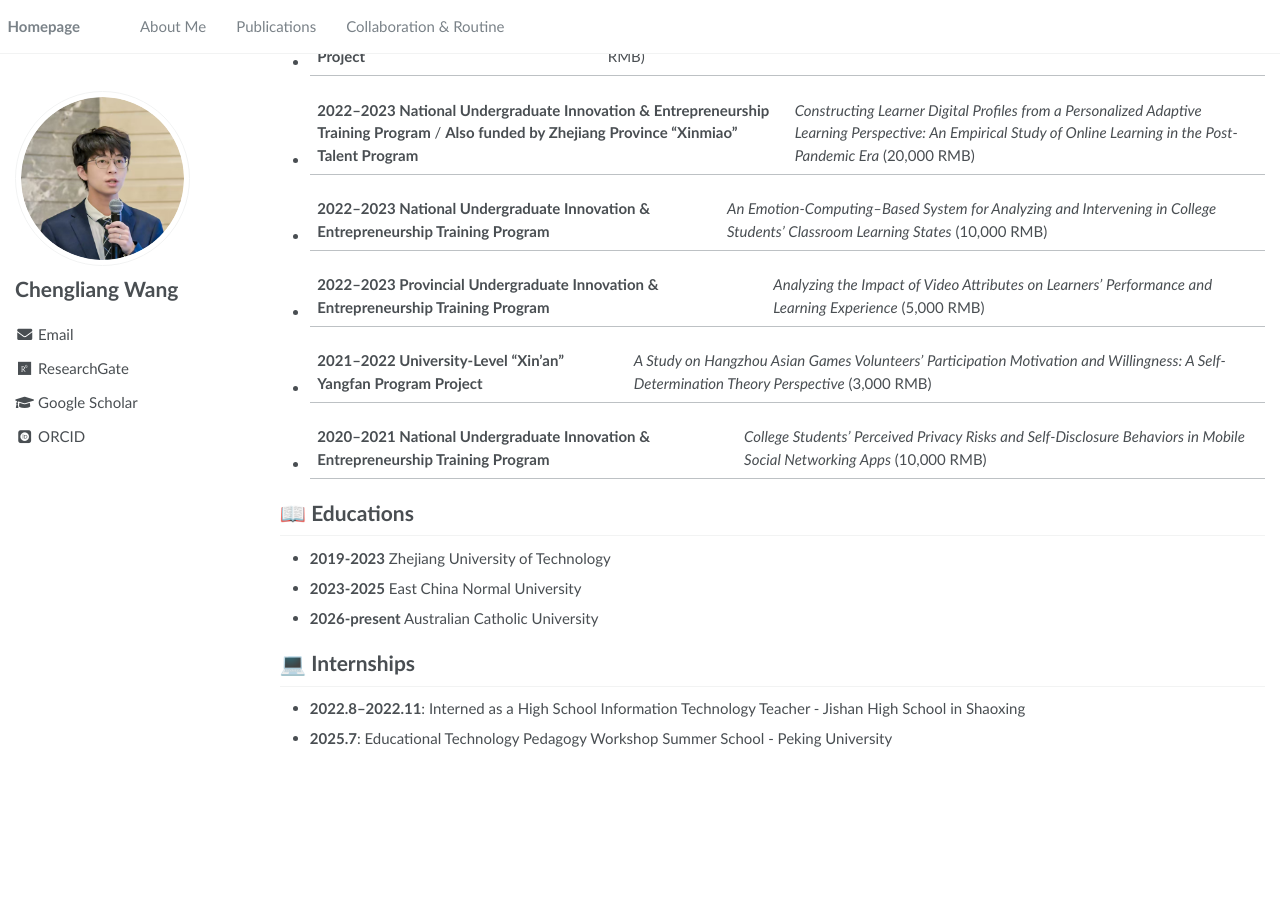
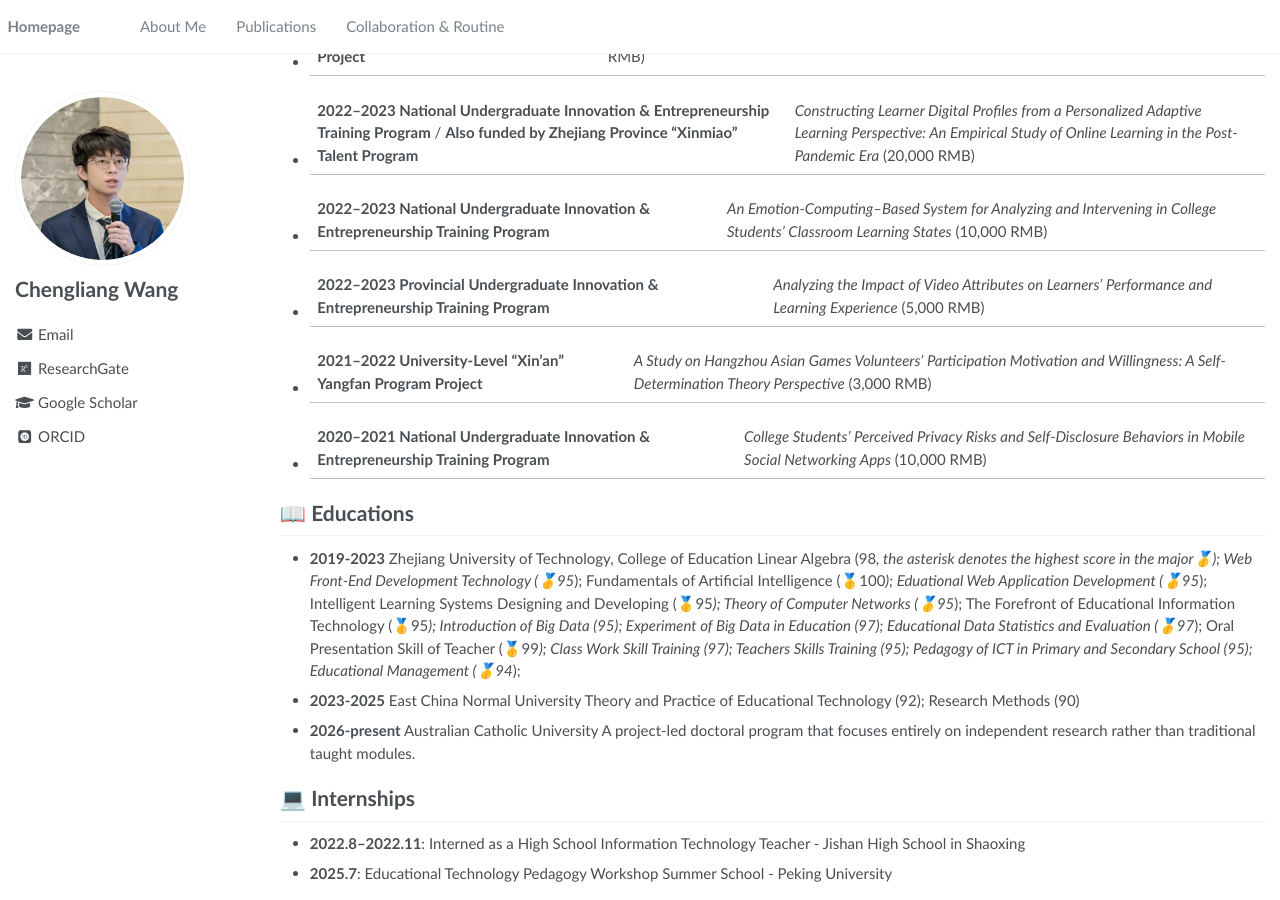
Before and after one commit to wcledutech/wcledutech.github.io, a Jekyll site: the page built from _pages/about.md, in a window 1280 px wide and 900 px high, scrolled down 873 px. Built offline with Jekyll 4.4.1, drawn with Linux system fonts in a browser that asks for light colours; some web fonts are replaced; before the commit the page ends 1638 px from its top, so only the background shows below that.

Commit message:
Update about.md

```diff
--- a/_pages/about.md
+++ b/_pages/about.md
@@ -59,9 +59,12 @@ His research interests include technology-supported programming instruction, dig
 
 
 # 📖 Educations
-- **2019-2023** Zhejiang University of Technology
+- **2019-2023** Zhejiang University of Technology, College of Education
+  Linear Algebra (98*, the asterisk denotes the highest score in the major🥇); Web Front-End Development Technology (🥇95*); Fundamentals of Artificial Intelligence (🥇100*); Eduational Web Application Development (🥇95*); Intelligent Learning Systems Designing and Developing (🥇95*); Theory of Computer Networks (🥇95*); The Forefront of Educational Information Technology (🥇95*); Introduction of Big Data (95); Experiment of Big Data in Education (97); Educational Data Statistics and Evaluation (🥇97*); Oral Presentation Skill of Teacher (🥇99*); Class Work Skill Training (97); Teachers Skills Training (95); Pedagogy of ICT in Primary and Secondary School (95); Educational Management (🥇94*);
 - **2023-2025** East China Normal University
+  Theory and Practice of Educational Technology (92); Research Methods (90)
 - **2026-present** Australian Catholic University
+  A project-led doctoral program that focuses entirely on independent research rather than traditional taught modules.
 
 # 💻 Internships
 - **2022.8–2022.11**: Interned as a High School Information Technology Teacher - Jishan High School in Shaoxing
```
